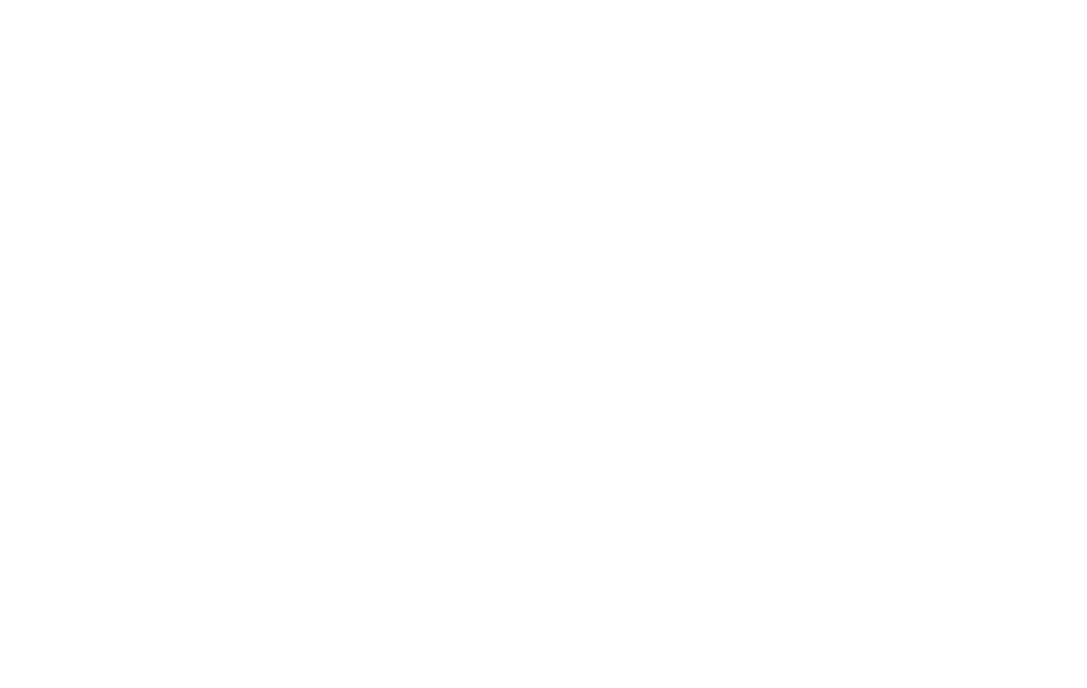
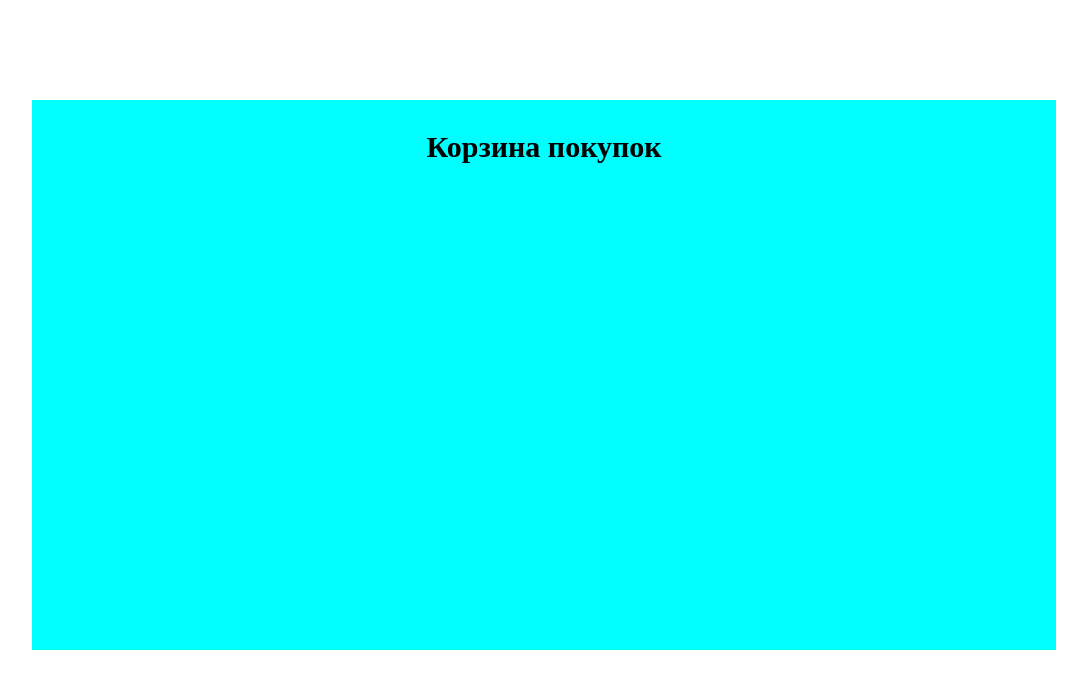
Before and after one commit to SgoncharoffSU/lesson_js, a plain HTML site: page lessons-repo/lesson6/cart.html in a window 1280 px wide. Shown: the whole page, without its empty margins (96-1183 px from the left). Drawn offline with Linux system fonts and the light colour scheme.

Commit message:
lesson6.2

```diff
--- a/lessons-repo/lesson6/cart.html
+++ b/lessons-repo/lesson6/cart.html
@@ -0,0 +1,17 @@
+<!DOCTYPE html>
+<html lang="en">
+<head>
+    <meta charset="UTF-8">
+    <meta name="viewport" content="width=device-width, initial-scale=1.0">
+    <meta http-equiv="X-UA-Compatible" content="ie=edge">
+    <title>Document</title>
+    <link rel="stylesheet" href="css/lesson6.2.css">
+    <script src="js.lesson6.2.js"></script>
+</head>
+<body>
+    <div class="wreper-card">
+        <h2 class="h2card">Корзина покупок</h2>
+        <div class="card"></div>
+    </div>
+</body>
+</html>
--- a/lessons-repo/lesson6/css/lesson6.2.less
+++ b/lessons-repo/lesson6/css/lesson6.2.less
@@ -36,3 +36,18 @@ body{
     position: relative;
     top: 10px;
 }
+.wreper-card{
+    width: 1024px;
+    min-height: 550px;
+    margin: 100px auto;
+    background-color: aqua;
+    text-align: center;
+}
+.card{
+    height: 100px;
+}
+.h2card{
+    height: 50px;
+    padding: 30px;
+    font-size: 30px;
+}
--- a/lessons-repo/lesson6/js/script.js
+++ b/lessons-repo/lesson6/js/script.js
@@ -1,5 +1,5 @@
 
-// *************Задание 1*************
+// *************Задание 1 b 3*************
 /* Для пользователя работает корректно, но в консоль выдает ошибки,
  при отсутствии запрашиваемой картинки */
 
@@ -36,3 +36,7 @@ var leftArrow = document.getElementById('left-arrow-image'),
       });
 
 };
+function card(){
+ var bottonCard =  document.getElementsByClassName('inCard'),
+ var
+};
```
Also changed, not shown: lessons-repo/lesson6/css/lesson6.2.css.
